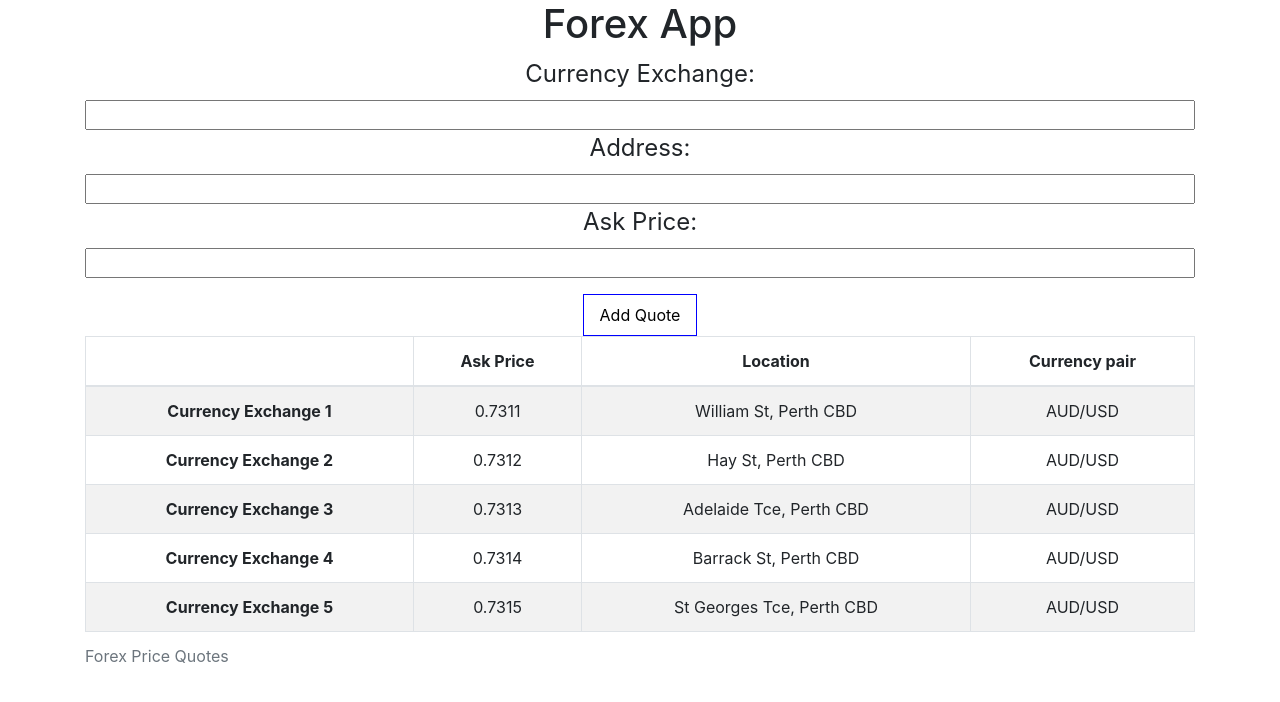
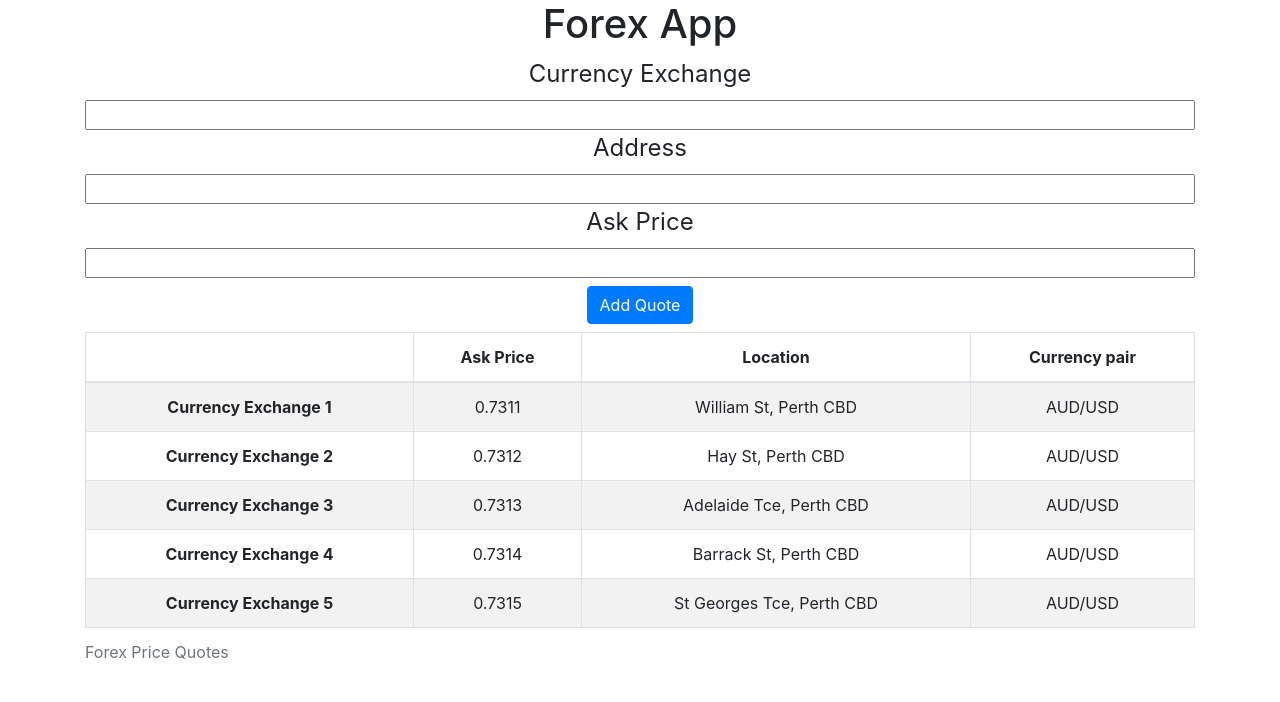
Before and after one commit to rayhive/forex-apps, a React (Create React App) app in the folder forex-app/: page / in a window 1280 px wide. Shown: the top 702 px of the page. Built offline with nearby package versions, Linux system fonts and the light colour scheme.

Commit message:
Applied Bootstrap styles and minor formatting changes.

```diff
--- a/forex-app/src/components/AddLocalQuote.css
+++ b/forex-app/src/components/AddLocalQuote.css
@@ -3,11 +3,3 @@
     width: 100%;
     margin-top: 0;
   }
-
-  .local-quote-form button {
-    margin-top: 1em;
-    border: 1px solid blue;
-    background-color: white;
-    padding: .5em 1em;
-    cursor: pointer;
-  }
--- a/forex-app/src/components/AddLocalQuote.js
+++ b/forex-app/src/components/AddLocalQuote.js
@@ -50,7 +50,7 @@ class AddLocalQuote extends React.Component {
                         name="askPrice"
                         type="number"
                         onInputChange={this.handleInputChange} />
-                    <button type="submit">Add Quote</button>
+                    <button type="submit" className="btn btn-primary m-2">Add Quote</button>
                 </form>
             </div>
         );
--- a/forex-app/src/components/ForexInput.js
+++ b/forex-app/src/components/ForexInput.js
@@ -20,7 +20,7 @@ class ForexInput extends React.Component {
 
         return (
             <fieldset>
-                <legend>{inputLabel}:</legend>
+                <legend>{inputLabel}</legend>
                 <input
                     name={nameAttributeValue}
                     type={typeAttributeValue}
```
